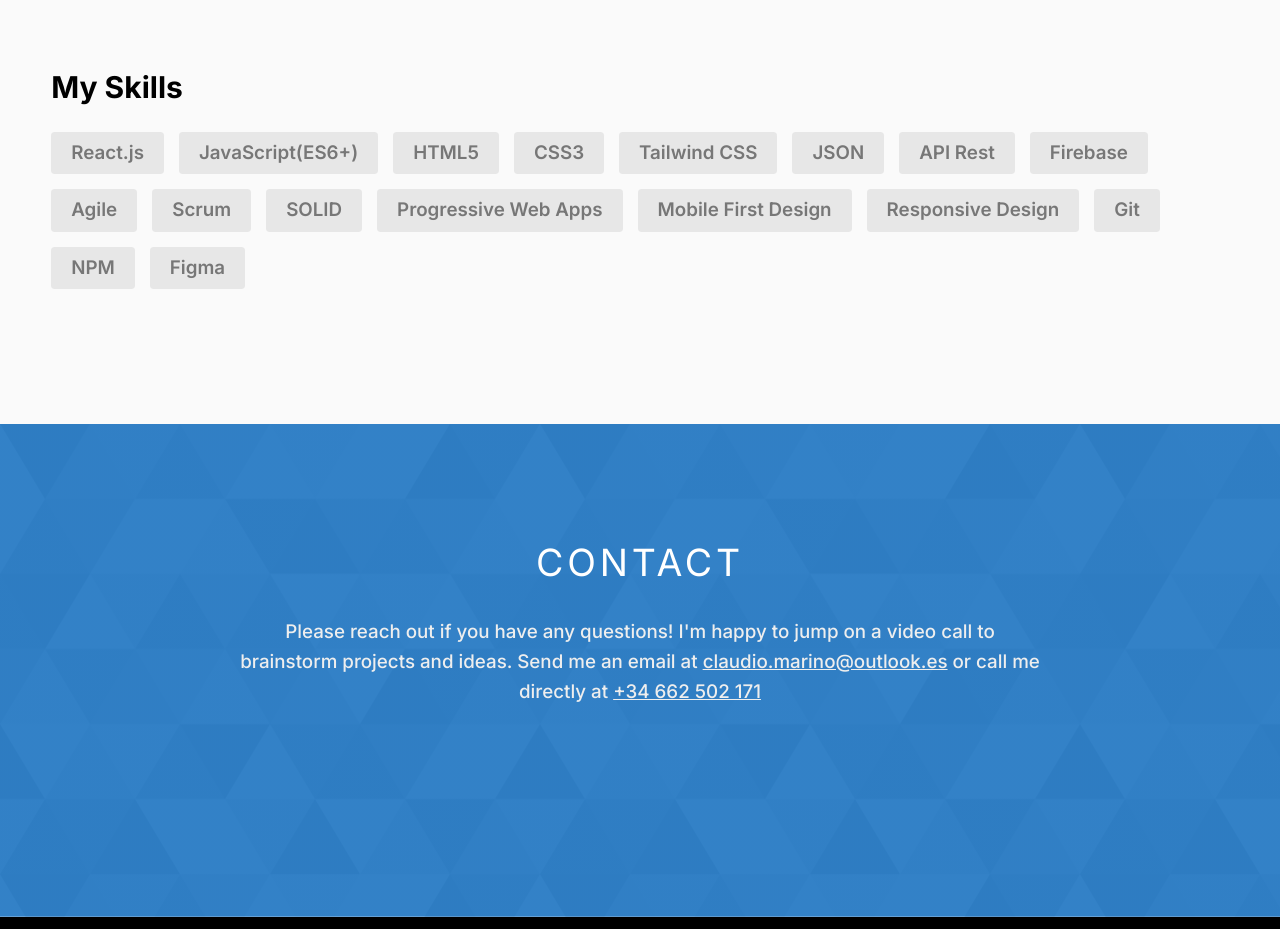
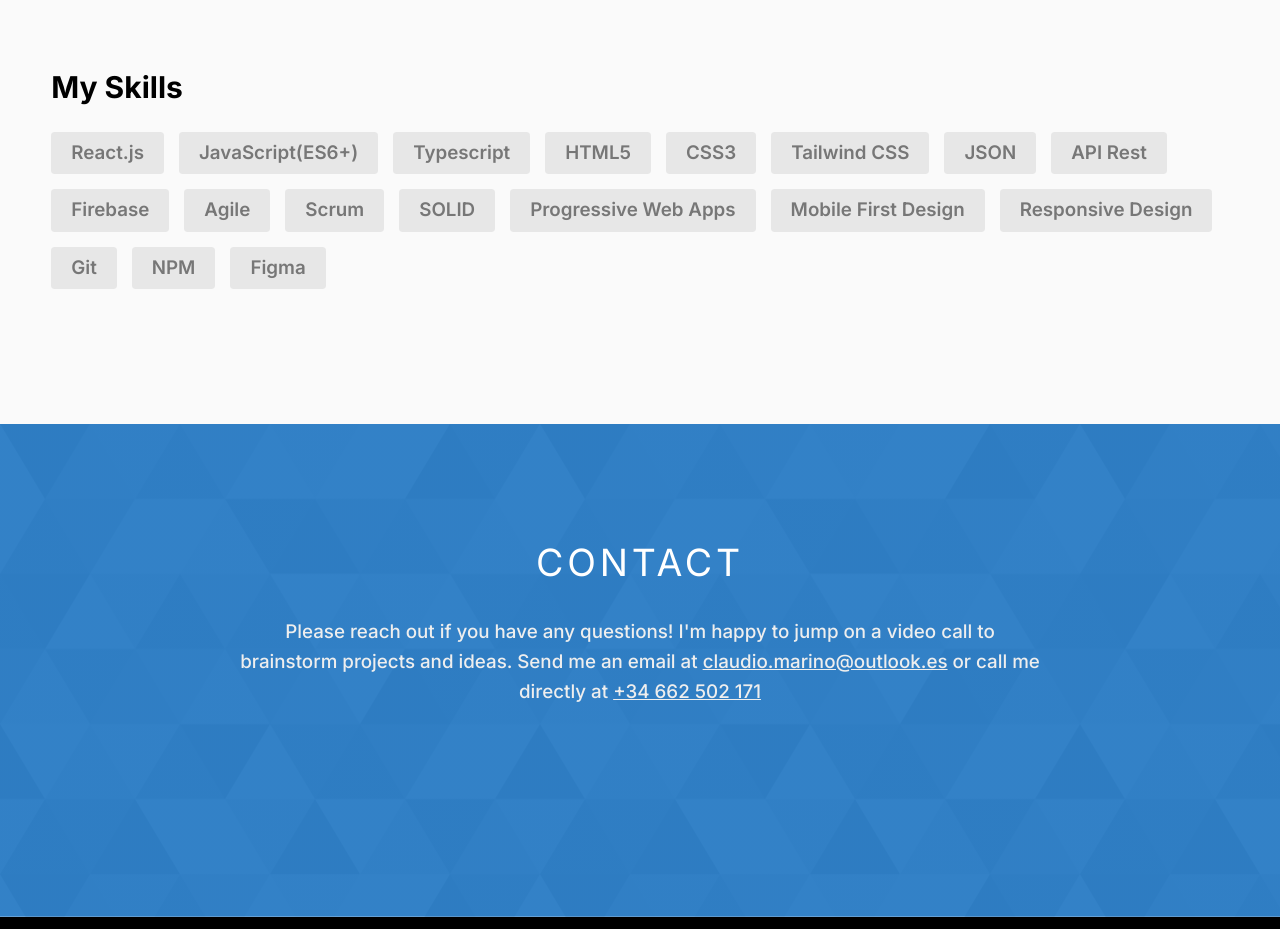
Before and after one commit to claudiomavi/newPortfolio, a React (Vite) app: page / in a window 1280 px wide. Shown: the part 3460-4389 px from the top of the page. Built offline with nearby package versions, Linux system fonts and the light colour scheme.

Commit message:
Add Typescript as new Skill

```diff
--- a/src/datas/skills.js
+++ b/src/datas/skills.js
@@ -1,6 +1,7 @@
 export const skills = [
   "React.js",
   "JavaScript(ES6+)",
+  "Typescript",
   "HTML5",
   "CSS3",
   "Tailwind CSS",
```
